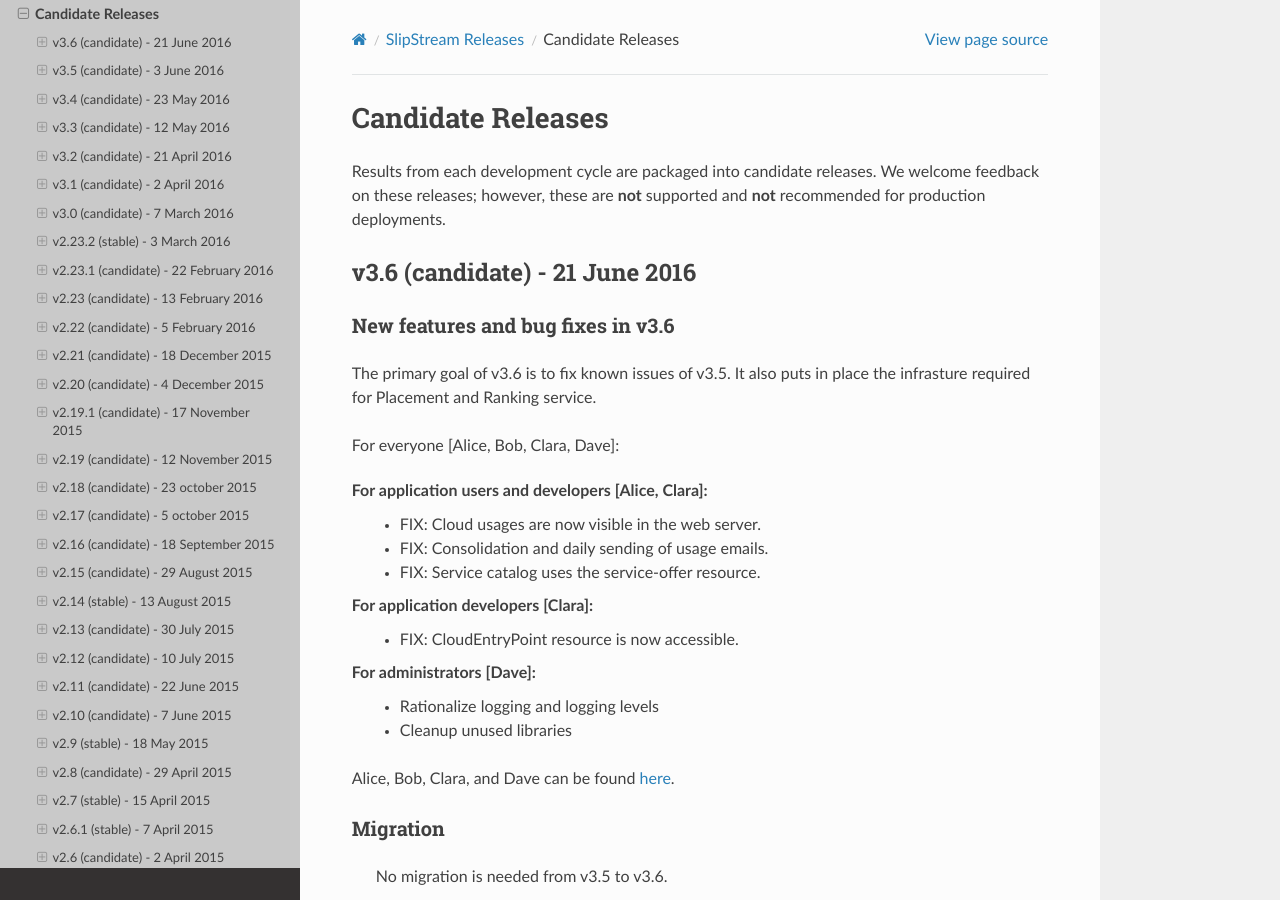
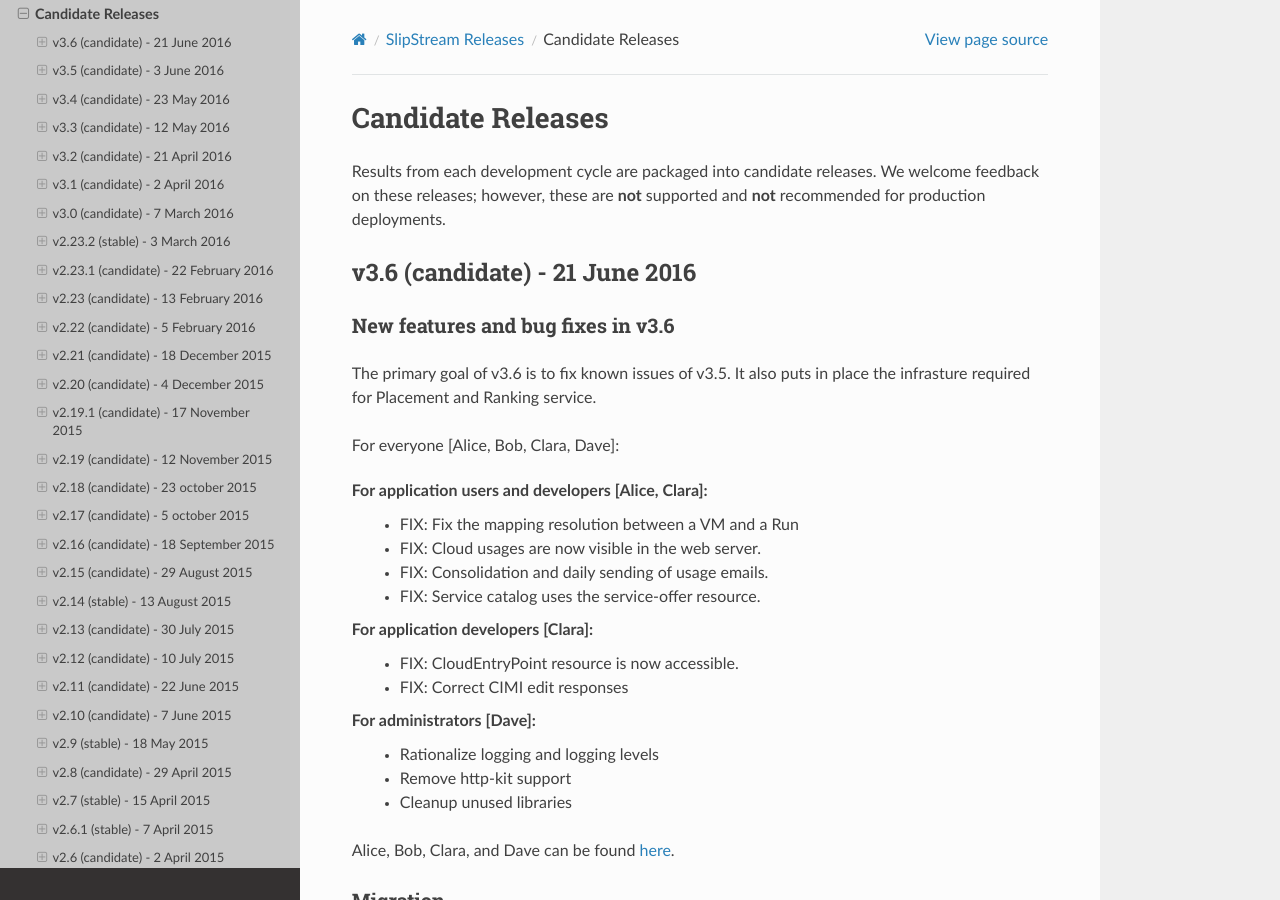
Before and after one commit to slipstream/SlipStreamDocumentation, a Sphinx documentation site: the page built from docs/release_notes/candidate_releases.rst, in a window 1280 px wide and 900 px high. Built offline with Sphinx 7.4.7 and the Read the Docs theme 2.0.0, drawn with Linux system fonts in a browser that asks for light colours.

Commit message:
Enhance release notes for v3.6

```diff
--- a/docs/release_notes/candidate_releases.rst
+++ b/docs/release_notes/candidate_releases.rst
@@ -17,15 +17,18 @@
 For everyone [Alice, Bob, Clara, Dave]:
 
 For application users and developers [Alice, Clara]:
+ - FIX: Fix the mapping resolution between a VM and a Run
  - FIX: Cloud usages are now visible in the web server.
  - FIX: Consolidation and daily sending of usage emails.
  - FIX: Service catalog uses the service-offer resource.
 
 For application developers [Clara]:
  - FIX: CloudEntryPoint resource is now accessible.
+ - FIX: Correct CIMI edit responses
 
 For administrators [Dave]:
  - Rationalize logging and logging levels
+ - Remove http-kit support
  - Cleanup unused libraries
 
 Alice, Bob, Clara, and Dave can be found
```
